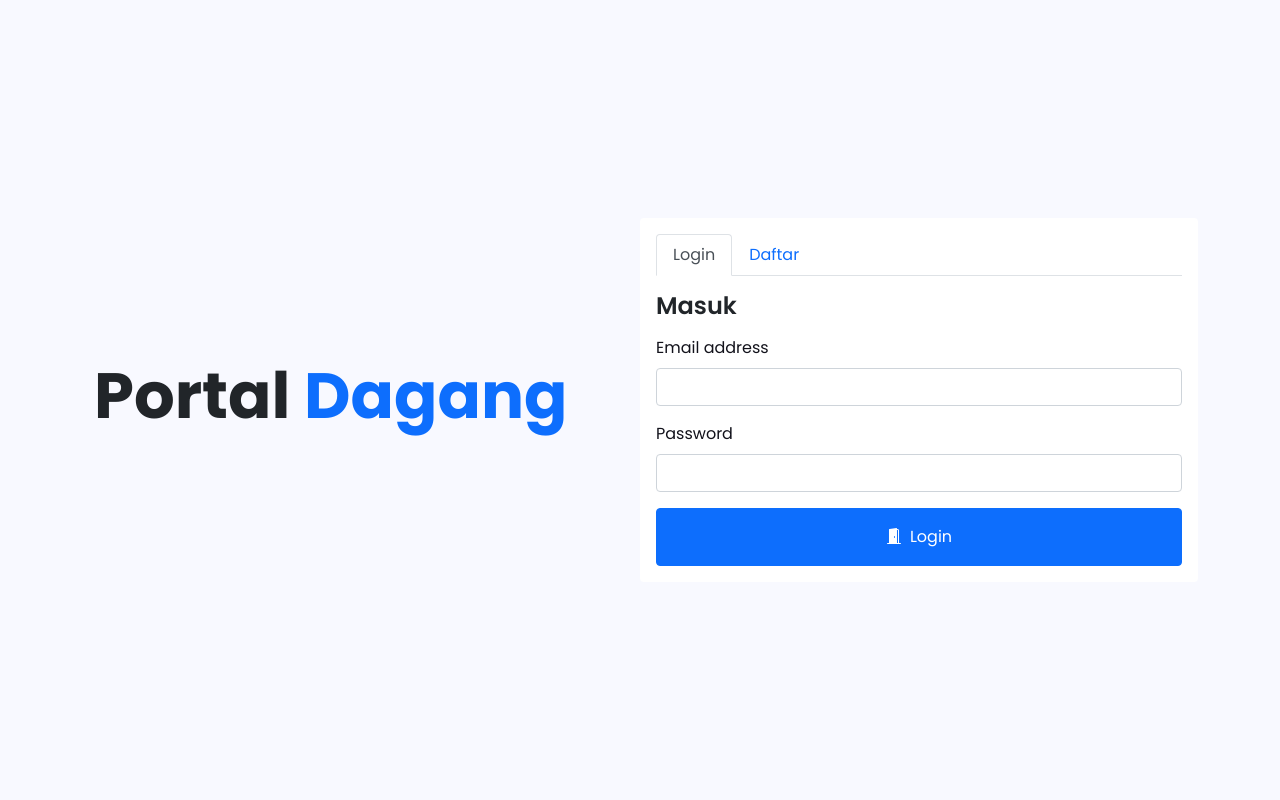
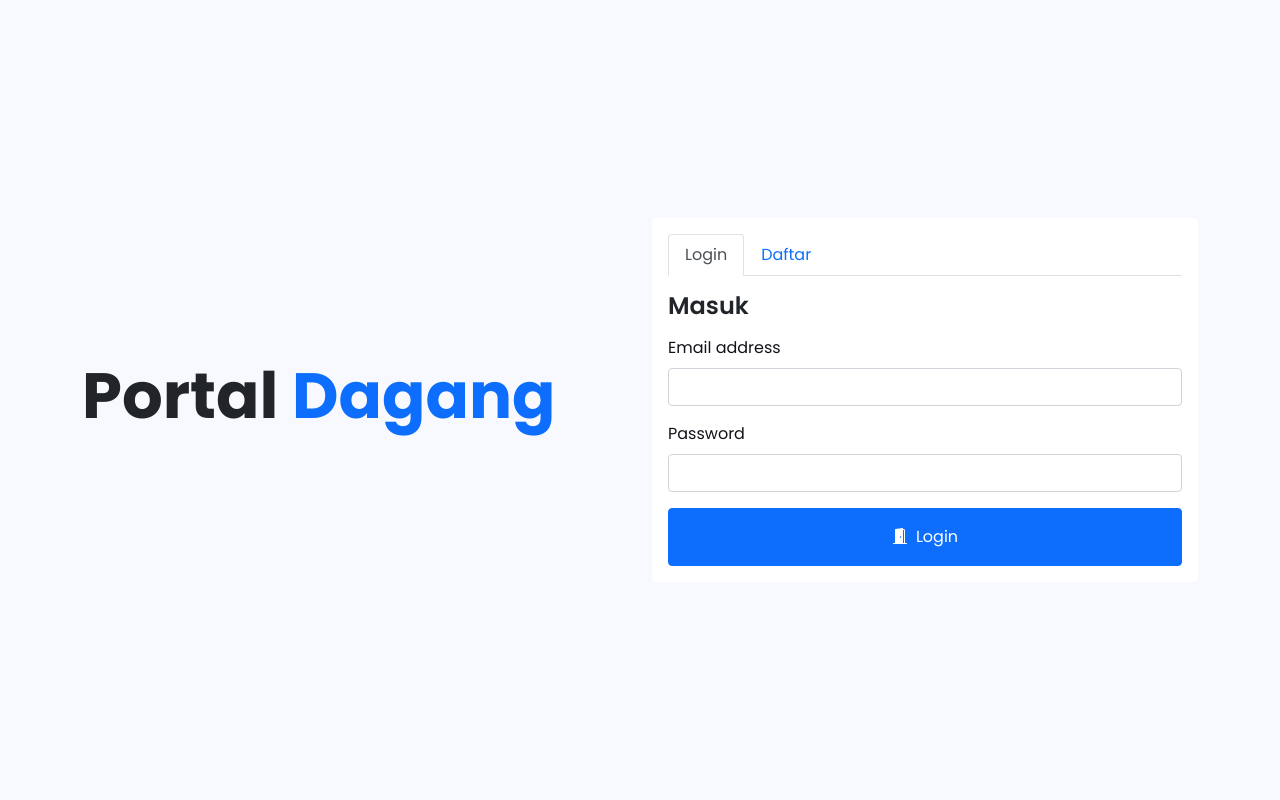
Before and after one commit to fadhluibnu/portal-web, a PHP site: page /session/ in a window 1280 px wide. Run offline with PHP 8.4, Linux system fonts and the light colour scheme; some libraries are stand-ins or nearby versions.

Commit message:
halaman login

```diff
--- a/session/index.php
+++ b/session/index.php
@@ -150,14 +150,14 @@ if (isset($_POST['daftar'])) {
     <title>Login - Portal Dagang</title>
 </head>
 
-<body class="bg-light">
-    <div class="container">
-        <div class="row" style="height: 100vh;">
-            <div class="row m-auto align-items-center">
-                <div class="col-6">
-                    <h1 class="h1 text-dark">Portal <span class="text-primary">Dagang</span></h1>
-                </div>
-                <div class="col-6 bg-white p-3 rounded">
+<body class="bg-light d-flex" style="width: 100%;height:100vh;">
+    <div class="container m-auto">
+        <div class="row flex-column flex-md-row align-items-center">
+            <div class="col-12 col-md-5 col-lg-6 mb-3 mb-md-0">
+                <h1 class="h1 text-dark">Portal <span class="text-primary">Dagang</span></h1>
+            </div>
+            <div class="col-12 col-md-7 col-lg-6">
+                <div class="bg-white p-3 rounded">
                     <nav>
                         <div class="nav nav-tabs" id="nav-tab" role="tablist">
                             <button class="nav-link active" id="nav-home-tab" data-bs-toggle="tab" data-bs-target="#login" type="button" role="tab" aria-controls="login" aria-selected="true">Login</button>
```
